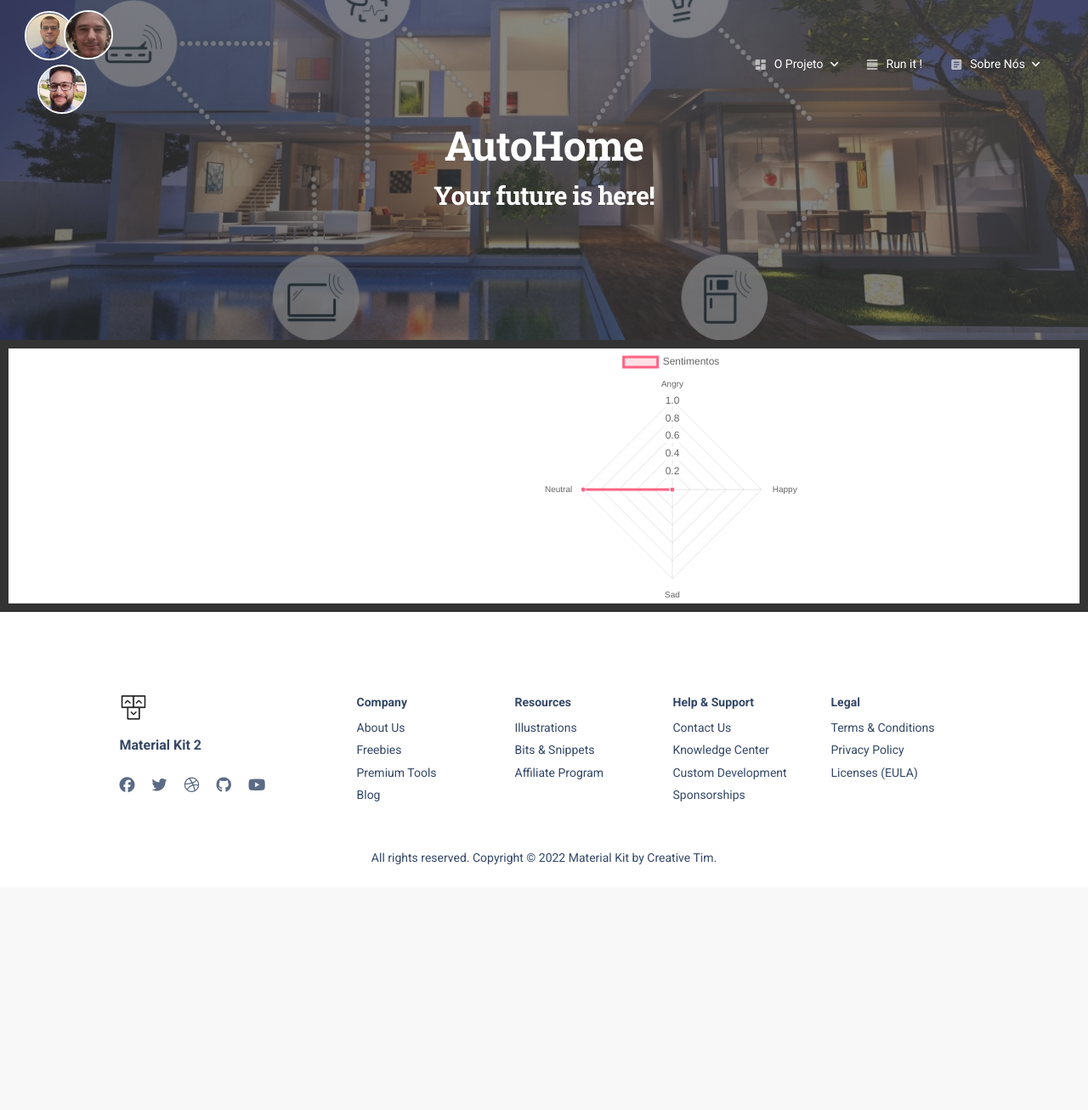
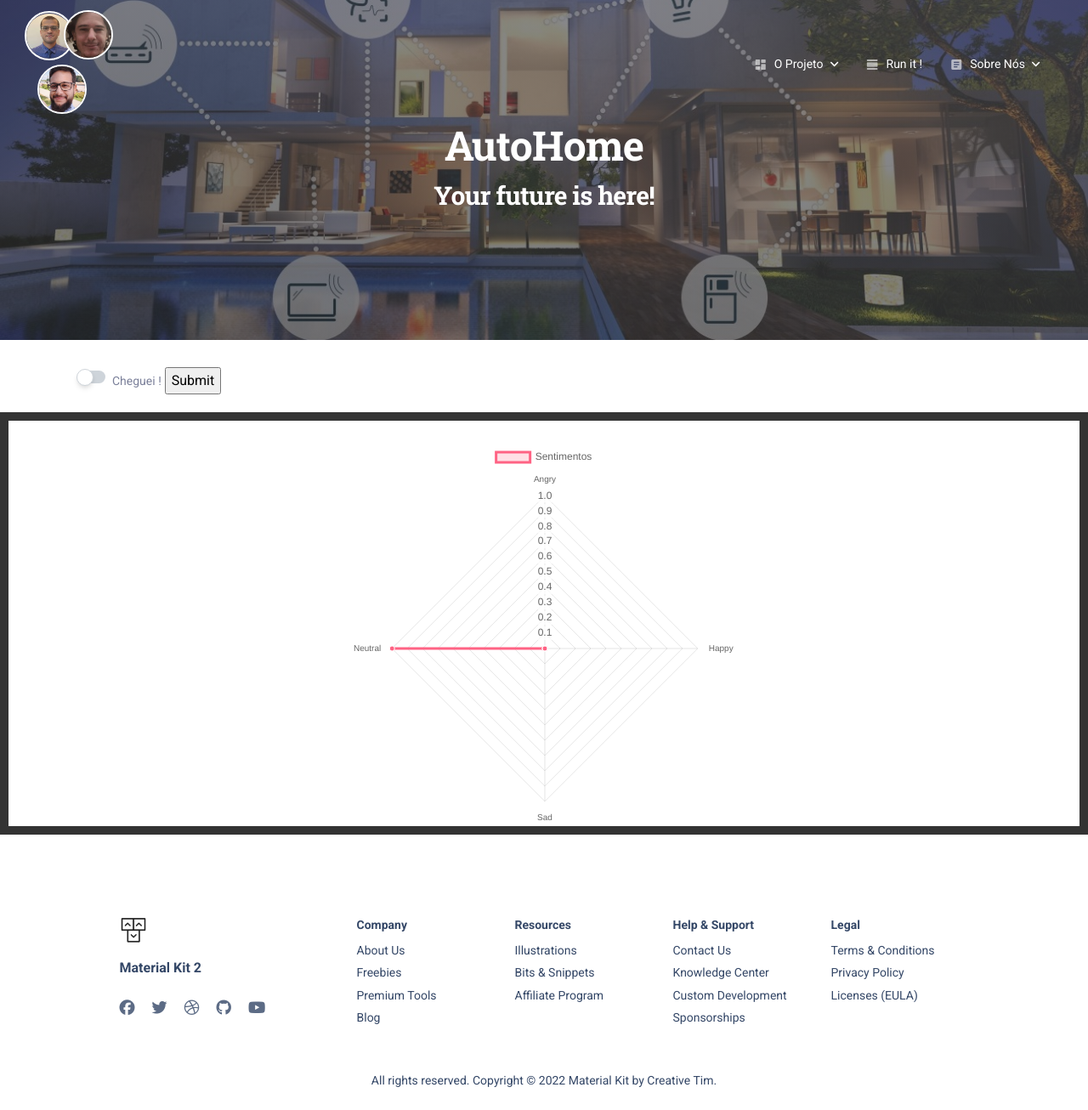
Before and after one commit to adrieligarashi/autohome, a Flask app: page /run in a window 1280 px wide. Shown: the whole page at 85% size. Before the commit the page ends 1017 px from the top, so only its background shows below. Run offline with Flask 2, Linux system fonts and the light colour scheme; some libraries are stand-ins or nearby versions.

Commit message:
Incluido botao se está na casa ou nao

```diff
--- a/autohome/app.py
+++ b/autohome/app.py
@@ -15,7 +15,7 @@ pred_resume = np.array([0, 0, 0, 1])
 text_list = [
     'Angry', 'Happy', 'Sad', 'Neutral'
 ]
-
+text = ''
 
 
 app = Flask(__name__)
@@ -32,6 +32,7 @@ camera = Camera(webopencv())
 def test_message(input):
     global pred_resume
     global text_list
+    global text
 
     input = input.split(",")[1]
     camera.enqueue_input(input)
@@ -60,12 +61,14 @@ def index():
     return render_template('index.html')
 
 
-@app.route('/run')
+@app.route('/run', methods=['GET', 'POST'])
 def run():
-    """Video streaming home page."""
+    if request.method == 'POST':
+        print(request.form.get('botaocasa'))
+
     return render_template('run.html',
-                           values=pred_resume.tolist(),
-                           labels=text_list)
+                        values=pred_resume.tolist(),
+                        labels=text_list)
 
 
 @app.route('/data', methods=['GET'])
--- a/autohome/image_processing.py
+++ b/autohome/image_processing.py
@@ -87,6 +87,7 @@ def image_proc(input):
                                             axis=1)
 
                 pred_passadas = shifted_pred.copy()
+                # print(pred_passadas)
                 pred_mean = np.mean(shifted_pred, axis=1)
 
 
--- a/autohome/static/js/main.js
+++ b/autohome/static/js/main.js
@@ -5,7 +5,6 @@ $(document).ready(function(){
   let ctx = canvas.getContext('2d');
   photo = document.getElementById('photo');
   var localMediaStream = null;
-  var fr = 0
 
   var socket = io.connect(location.protocol + '//' + document.domain + ':' + location.port + namespace);
 
--- a/autohome/templates/run.html
+++ b/autohome/templates/run.html
@@ -7,18 +7,11 @@
          #container {
             border: 10px #333 solid;
             width: 100%;
+            text-align: center;
          }
 
          #videoElement {
-            align-items: center;
-            width: 640px;
-            height: 480px;
             display: none;
-         }
-
-         #imageElement {
-            width: 640px;
-            height: 480px;
          }
 
          #canvasElement {
@@ -26,21 +19,21 @@
          }
 
          #photo {
-            height: 100%;
+            width: 100%;
          }
          #radarChart {
-            height: 50%;
+            width: 150%;
+            text-align: center;
          }
 
          #div_photo {
-            width: 50%;
-            height: 300px;
-            float:left;
+          display: inline-block;
+          vertical-align: middle;
+          width: 70%;
 }
          #div_radar {
-            width: 50%;
-            /* height: 300px; */
-            margin: 0 auto;
+          display: inline-block;
+          vertical-align: middle;
 }
         </style>
         <script src="https://cdn.jsdelivr.net/npm/chart.js"></script>
@@ -49,9 +42,25 @@
 
 
       {% block bodyrun %}
+
+          <div class="container py-3 mt-3">
+            <div class="row">
+              <div class="mx-left">
+                <div class="form-check form-switch ps-0">
+                  <form method="post" action="/run">
+                  <input class="form-check-input ms-auto mt-1" type="checkbox" id="flexSwitchCheckDefault" name="botaocasa" value="1">
+                  <label class="form-check-label ms-2" for="flexSwitchCheckDefault">Cheguei !</label>
+                  <input type="submit">
+                  </form>
+
+                </div>
+              </div>
+            </div>
+          </div>
+
         <div id="container">
             <video autoplay="true" id="videoElement"></video>
-            <canvas id="canvasElement"></canvas>
+            <canvas id="canvasElement" display: none></canvas>
             <div id="div_photo"><img id="photo"></div>
             <div id="div_radar"><canvas id="radarChart"></canvas></div>
         </div>
```
